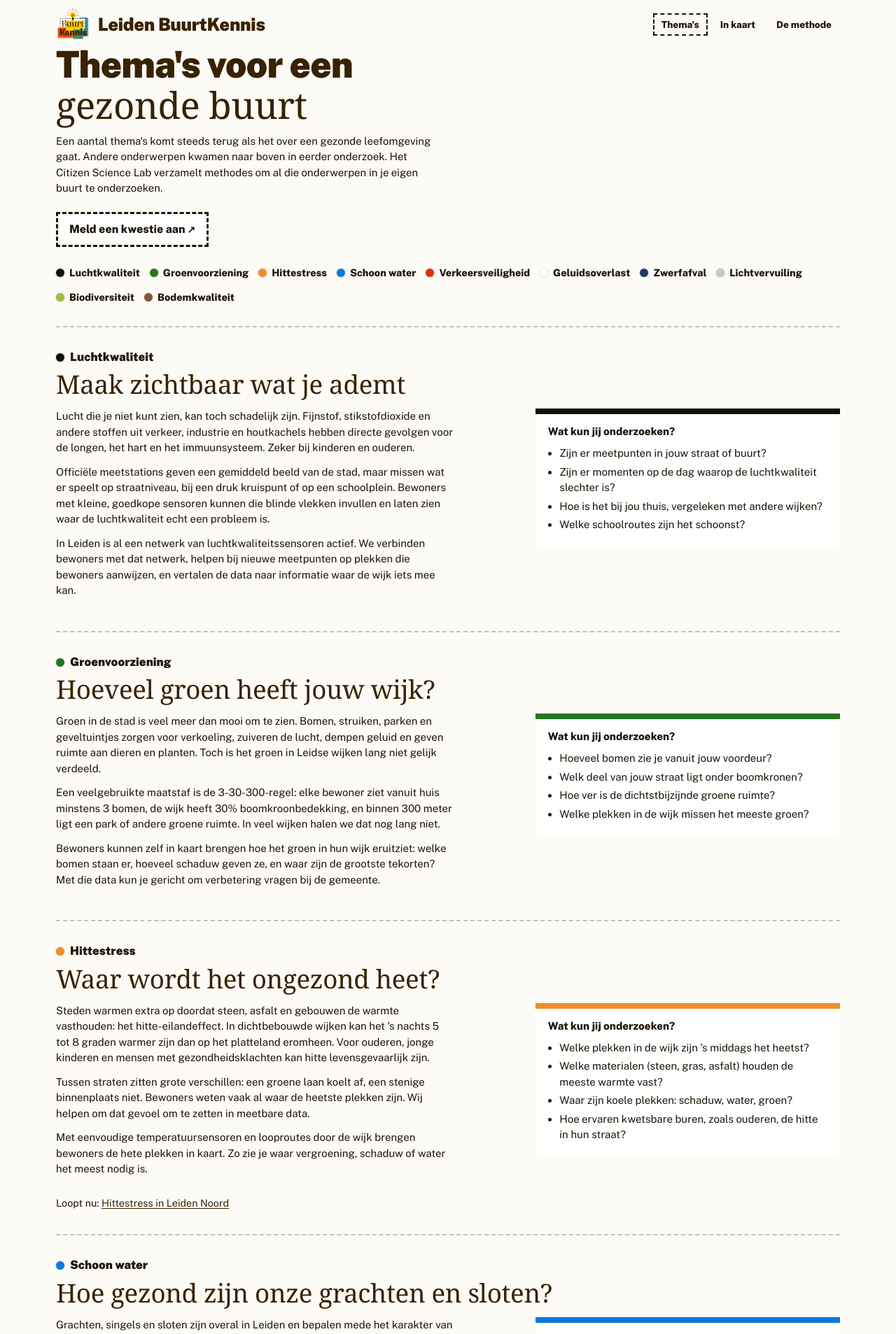
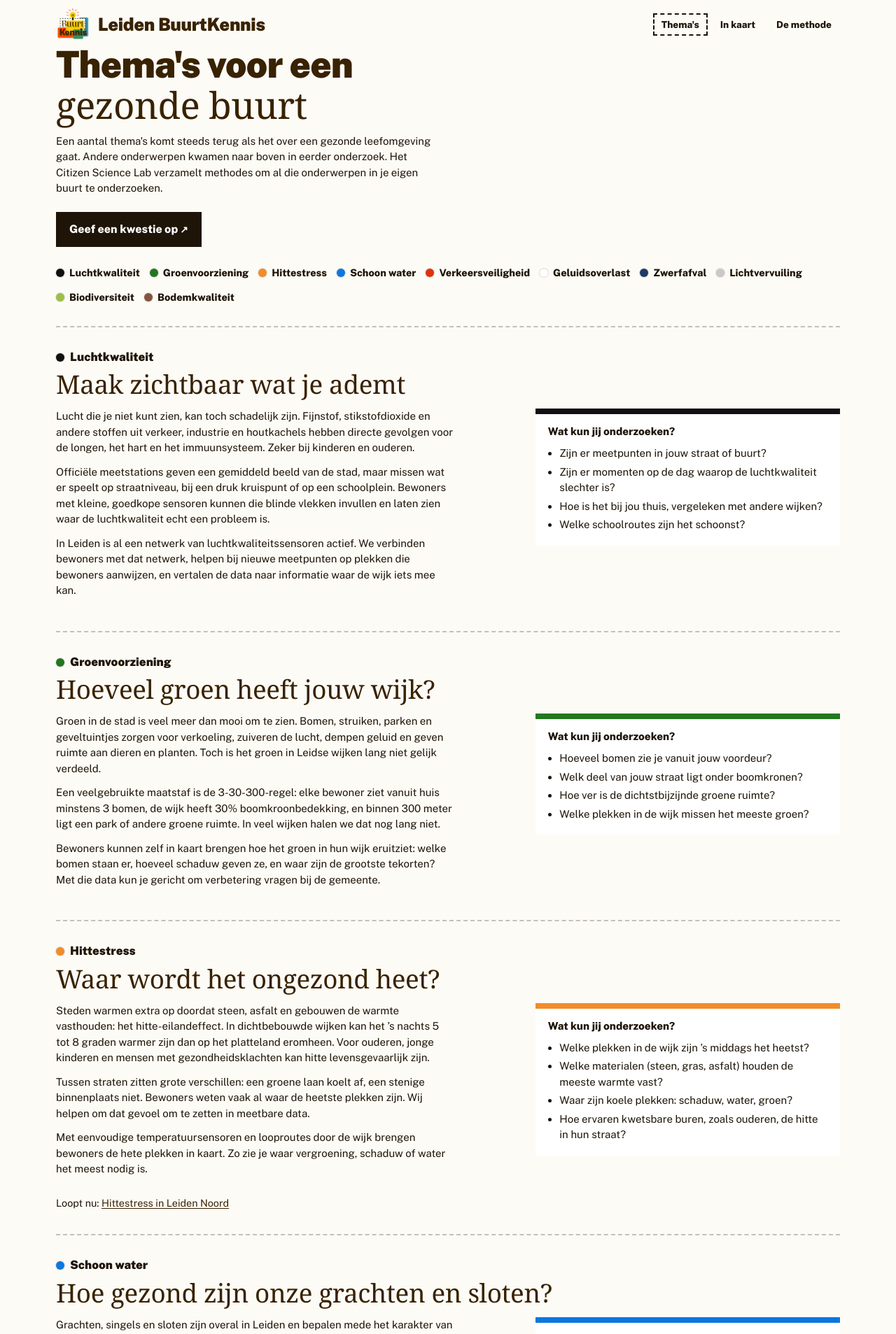
Before and after one commit to CitizenScienceLab/buurtkennis, a Jekyll site: the page built from themas/index.html, in a window 1280 px wide. Shown: the top 1907 px of the page at 70% size. Built offline with Jekyll 4.4.1, drawn with Linux system fonts in a browser that asks for light colours; some web fonts are replaced; some of the changed text lies outside the part shown.

Commit message:
Oproep op elke pagina, knop "Geef een kwestie op", donkere modus in gekleurde blokken
- Nieuw blok _includes/oproep.html ("Hoe maken we van jóuw buurt een gezonde
  leefomgeving? Onderzoek het!") onder elke pagina behalve de homepagina,
  waar het doe-mee-blok dezelfde kop krijgt.
- Knop naar de kwestiekaart heet nu overal "Geef een kwestie op" (in te
  stellen in home.yml) en staat ook bovenaan de homepagina.
- Groene band, blauw en geel blok houden in donkere modus hun lichte kleuren,
  zodat de tekst op geel weer leesbaar is.
- Pages CMS: velden voor de oproep en de ontbrekende "tweede regel"-koppen.

Co-Authored-By: Claude Opus 5.5 <noreply@anthropic.com>

```diff
--- /dev/null
+++ b/_includes/oproep.html
@@ -0,0 +1,10 @@
+{%- assign H = site.data.home -%}
+<section class="blok geel vol oproep" aria-label="Doe mee">
+  <div class="kop-rij">
+    <div>
+      <h2 class="tweeregel rood">{{ H.cta_kop }}<span>{{ H.cta_kop_onder }}</span></h2>
+      <p class="lead">{{ H.cta_tekst }}</p>
+    </div>
+    <a class="knop groot uit" href="{{ H.kwestiekaart }}" target="_blank" rel="noopener">{{ H.kwestie_knop }}</a>
+  </div>
+</section>
--- a/_layouts/bk.html
+++ b/_layouts/bk.html
@@ -21,6 +21,9 @@
 <div class="wrap">
 {% include bk-kop.html %}
 {{ content }}
+{%- unless page.thuis or page.geen_oproep %}
+{% include oproep.html %}
+{%- endunless %}
 <footer class="voet">
   <p>Leiden BuurtKennis is een project van het <a href="https://www.universiteitleiden.nl/citizensciencelab" class="uit" target="_blank" rel="noopener">Citizen Science Lab</a>, Universiteit Leiden. Vragen? Mail naar <a href="mailto:{{ site.data.home.contact_mail }}">{{ site.data.home.contact_mail }}</a>.</p>
   {%- if page.bron_kaart %}<p>Kaart: CBS Wijk- en Buurtkaart via PDOK; water: © OpenStreetMap-bijdragers.</p>{% endif %}
--- a/assets/bk.css
+++ b/assets/bk.css
@@ -203,6 +203,14 @@ h3 { font-family: var(--kop); font-weight: 800; font-size: .95rem; color: var(--
 .mini-kaart { display: block; aspect-ratio: 1028 / 1024; max-width: 380px; width: 100%; margin: 0 auto; position: relative }
 .mini-kaart svg { position: absolute; inset: 0; width: 100%; height: 100%; pointer-events: none }
 .blok.geel { --bg: var(--fase-D) }
+/* de gekleurde blokken (groen, blauw, geel) zien er in donkere modus hetzelfde uit als in lichte:
+   anders wordt de tekst crème op geel en is hij niet te lezen */
+.band, .blok.blauw, .blok.geel { --creme: #FDFBF6; --vlak: #FFFFFF; --inkt: #1E1407; --bruin: #382202; --lijn: #1E1407; --zacht: #6B5A45; --doos-lijn: #382202 }
+/* hoofdknop naar de kwestiekaart: vol in plaats van alleen een kader */
+.knop.vol-knop { background: var(--inkt); color: var(--vlak) }
+.knop.vol-knop:hover { background: var(--vlak); color: var(--inkt) }
+.oproep { margin-top: 36px }
+.oproep + .voet { margin-top: 0; border-top: 0 }
 .rollen { list-style: none; margin: 28px 0 0; padding: 0; display: grid; gap: 22px; grid-template-columns: repeat(auto-fit, minmax(210px, 1fr)) }
 .rollen h3 { font-family: var(--kop); font-weight: 900; font-size: 1.3rem; margin: 0 0 4px; color: var(--bruin) }
 .rollen p { margin: 0; color: var(--bruin) }
--- a/index.html
+++ b/index.html
@@ -10,6 +10,7 @@ thuis: true
 <section class="held vol" style="--bg: var(--creme)">
   <h1 class="tweeregel">{{ H.kop }}<span>{{ H.kop_onder }}</span></h1>
   <div class="held-knoppen">
+    <a class="knop vol-knop uit" href="{{ H.kwestiekaart }}" target="_blank" rel="noopener">{{ H.kwestie_knop }}</a>
     <a class="knop" href="#hoe">Hoe het werkt</a>
     <a class="knop" href="#doe-mee">Doe mee</a>
   </div>
@@ -77,10 +78,10 @@ thuis: true
 <section class="blok geel vol" id="doe-mee">
   <div class="kop-rij">
     <div>
-      <h2 class="tweeregel rood">{{ H.doe_mee_kop }}<span>{{ H.doe_mee_kop_onder }}</span></h2>
+      <h2 class="tweeregel rood">{{ H.cta_kop }}<span>{{ H.cta_kop_onder }}</span></h2>
       <p class="lead">{{ H.doe_mee_tekst }}</p>
     </div>
-    <a class="knop groot uit" href="{{ H.kwestiekaart }}" target="_blank" rel="noopener">Kaart jouw kwestie aan</a>
+    <a class="knop groot uit" href="{{ H.kwestiekaart }}" target="_blank" rel="noopener">{{ H.kwestie_knop }}</a>
   </div>
   <ul class="rollen">
   {%- for r in H.rollen %}
--- a/themas/index.html
+++ b/themas/index.html
@@ -7,7 +7,7 @@ description: Onderzoeksthema's voor een gezonde buurt, en wat je er zelf aan kun
 <h1 class="tweeregel">Thema's voor een<span>gezonde buurt</span></h1>
 <p class="intro">Een aantal thema's komt steeds terug als het over een gezonde leefomgeving gaat. Andere onderwerpen kwamen naar boven in eerder onderzoek. Het Citizen Science Lab verzamelt methodes om al die onderwerpen in je eigen buurt te onderzoeken.</p>
 <div class="held-knoppen">
-  <a class="knop uit" href="{{ site.data.home.kwestiekaart }}" target="_blank" rel="noopener">Meld een kwestie aan</a>
+  <a class="knop vol-knop uit" href="{{ site.data.home.kwestiekaart }}" target="_blank" rel="noopener">{{ site.data.home.kwestie_knop }}</a>
 </div>
 <nav class="thema-index" aria-label="Thema's">
 {%- for t in themas %}
```
Also changed, not shown: _data/home.yml (+7 -3 lines), .pages.yml.
